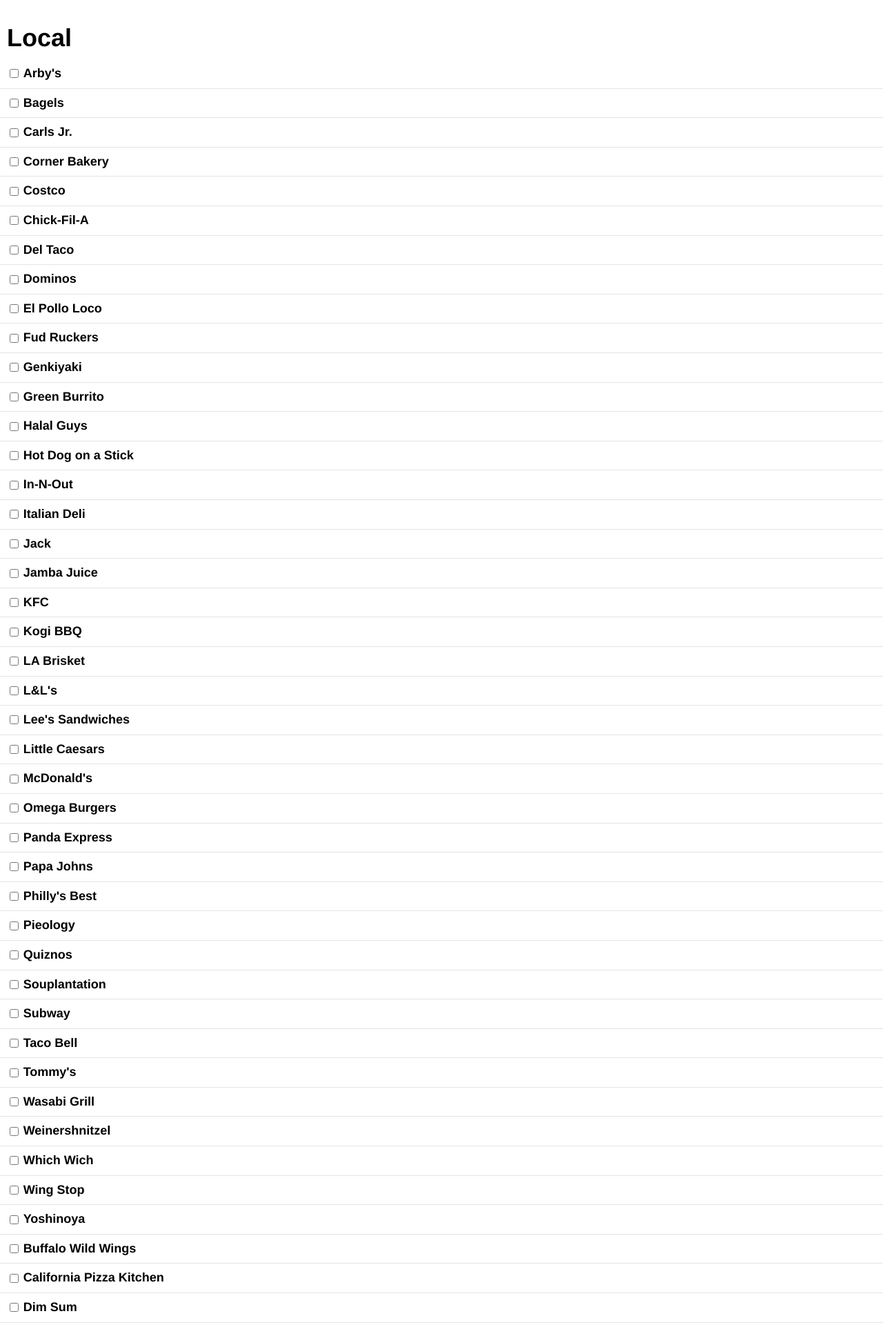
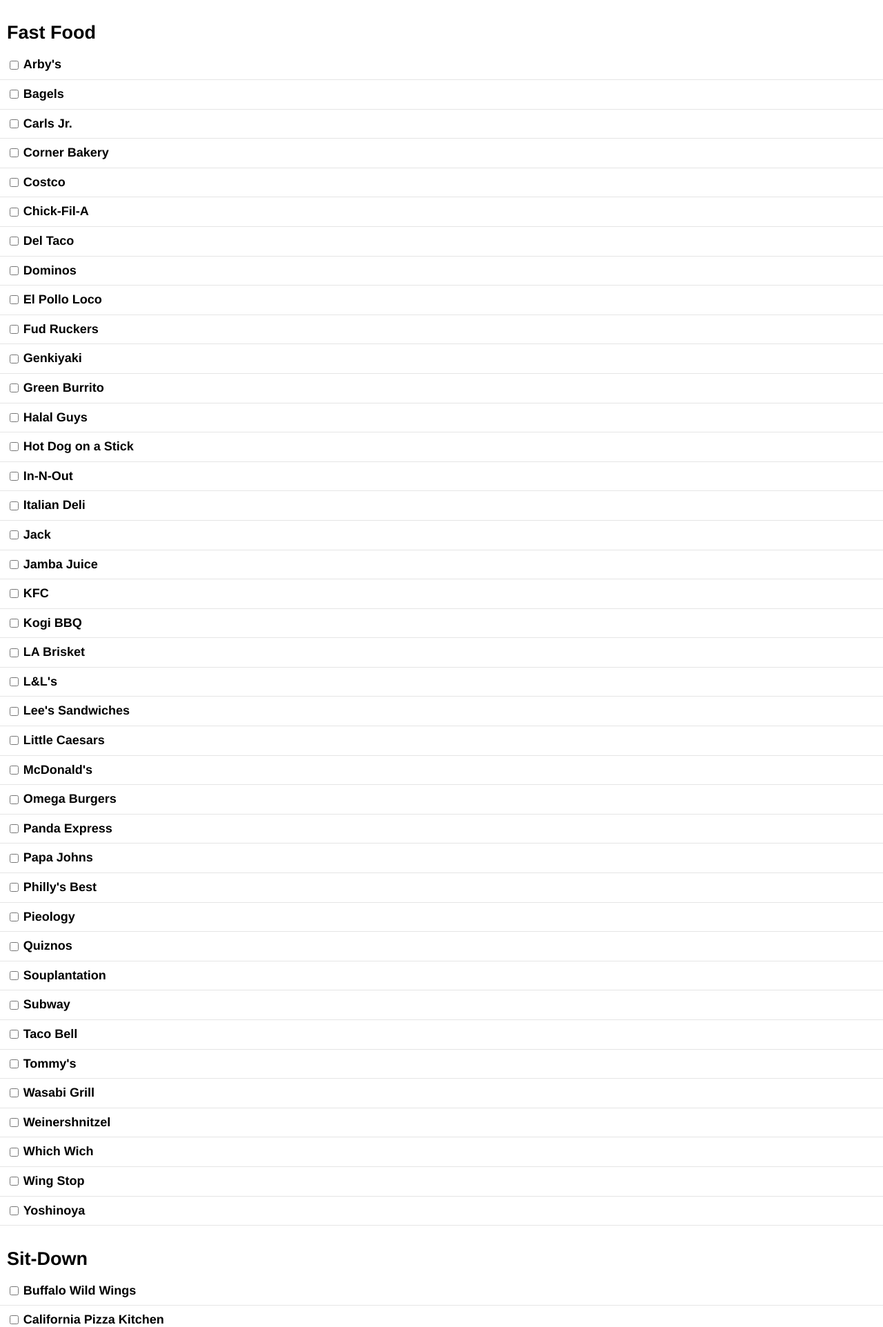
Before and after one commit to meltajon/food, a PHP site: page /local/index.html in a window 1280 px wide. Shown: the top 1924 px of the page at 69% size. Run offline with PHP 8.4, Linux system fonts and the light colour scheme.

Commit message:
separated fast food, sit-downs, far restaurants

```diff
--- a/css/style.css
+++ b/css/style.css
@@ -3,7 +3,7 @@
   font-size: 18px;
   margin: 0;
 }
-h1 {
+h2 {
   margin-bottom: 0;
   padding: 10px;
 }
--- a/less/style.less
+++ b/less/style.less
@@ -3,7 +3,7 @@
   margin: 0;
 }
 
-h1 {
+h2 {
   margin-bottom: 0; padding: 10px;
 }
 
--- a/local/index.html
+++ b/local/index.html
@@ -11,17 +11,41 @@
     <script src="../js/load-json.js"></script>
   </head>
   <body>
-
-    <h1>Local</h1>
-    <ul id="ajax"></ul>
+    <main id="ajax"></main>
 
     <script id="template" type="text/x-handlebars-template">
-      {{#each items}}
-      <li>
-        <label><input type="checkbox">{{this}}</label>
-      </li>
-      {{/each}}
+      {{#if fast_food}}
+      <h2>Fast Food</h2>
+      <ul>
+        {{#each fast_food}}
+        <li>
+          <label><input type="checkbox">{{this}}</label>
+        </li>
+        {{/each}}
+      </ul>
+      {{/if}}
+
+      {{#if sit_down}}
+      <h2>Sit-Down</h2>
+      <ul>
+        {{#each sit_down}}
+        <li>
+          <label><input type="checkbox">{{this}}</label>
+        </li>
+        {{/each}}
+      </ul>
+      {{/if}}
+
+      {{#if far}}
+      <h2>Far</h2>
+      <ul>
+        {{#each far}}
+        <li>
+          <label><input type="checkbox">{{this}}</label>
+        </li>
+        {{/each}}
+      </ul>
+      {{/if}}
     </script>
-
   </body>
 </html>
--- a/local/restaurants.json
+++ b/local/restaurants.json
@@ -1,5 +1,5 @@
 {
-  "items": [
+  "fast_food": [
     "Arby's",
     "Bagels",
     "Carls Jr.",
@@ -39,8 +39,9 @@
     "Weinershnitzel",
     "Which Wich",
     "Wing Stop",
-    "Yoshinoya",
-
+    "Yoshinoya"
+  ],
+  "sit_down": [
     "Buffalo Wild Wings",
     "California Pizza Kitchen",
     "Dim Sum",
@@ -51,8 +52,9 @@
     "Pho Tasty",
     "Thai BBQ",
     "Wood Ranch BBQ",
-    "Yojie Shabu Shabu",
-
+    "Yojie Shabu Shabu"
+  ],
+  "far": [
     "Portillo's",
     "Shakas",
     "Veggie Grill",
```
Also changed, not shown: keto/index.html (+33 -9 lines), keto/restaurants.json (+4 -3 lines).
